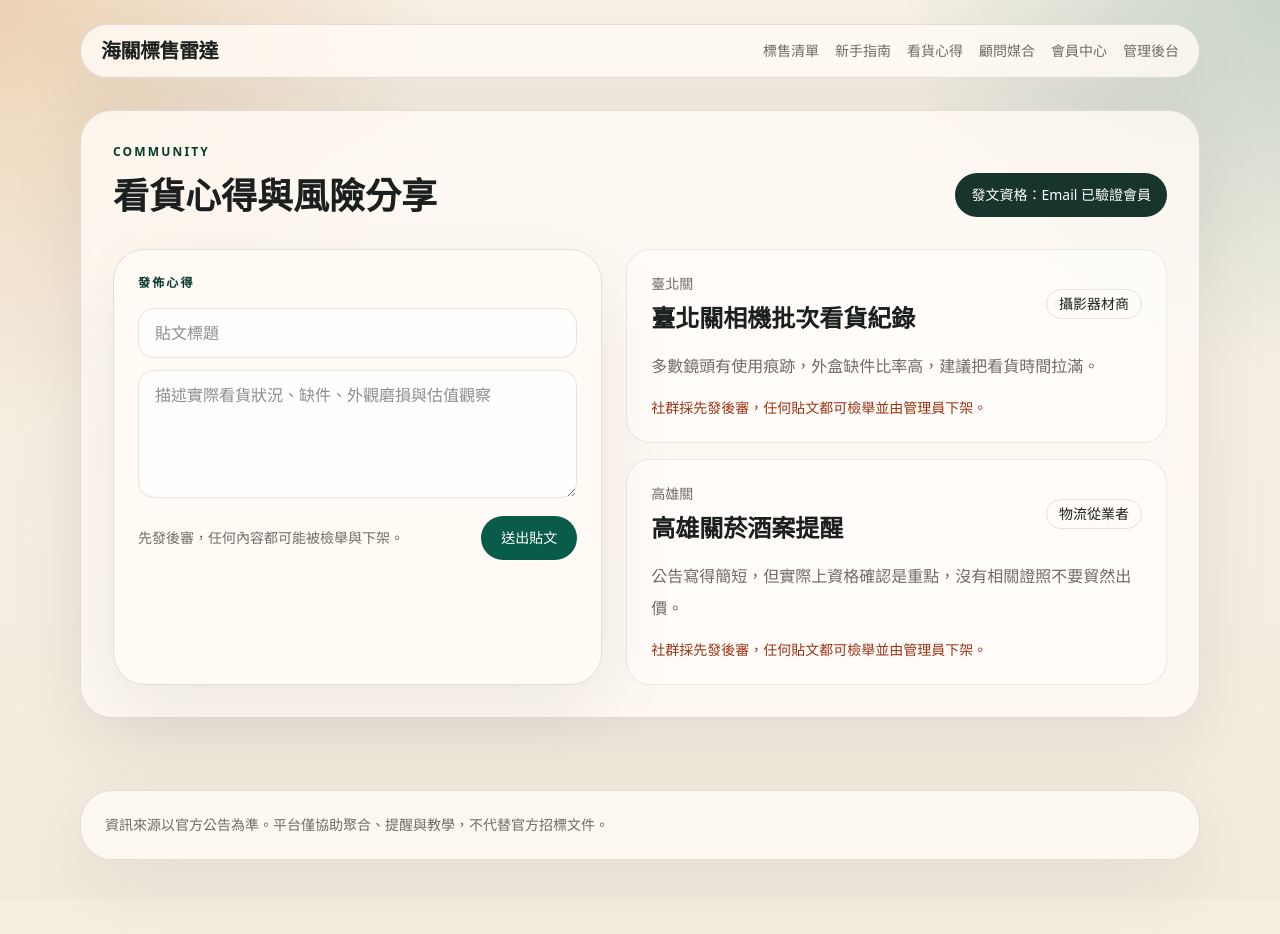
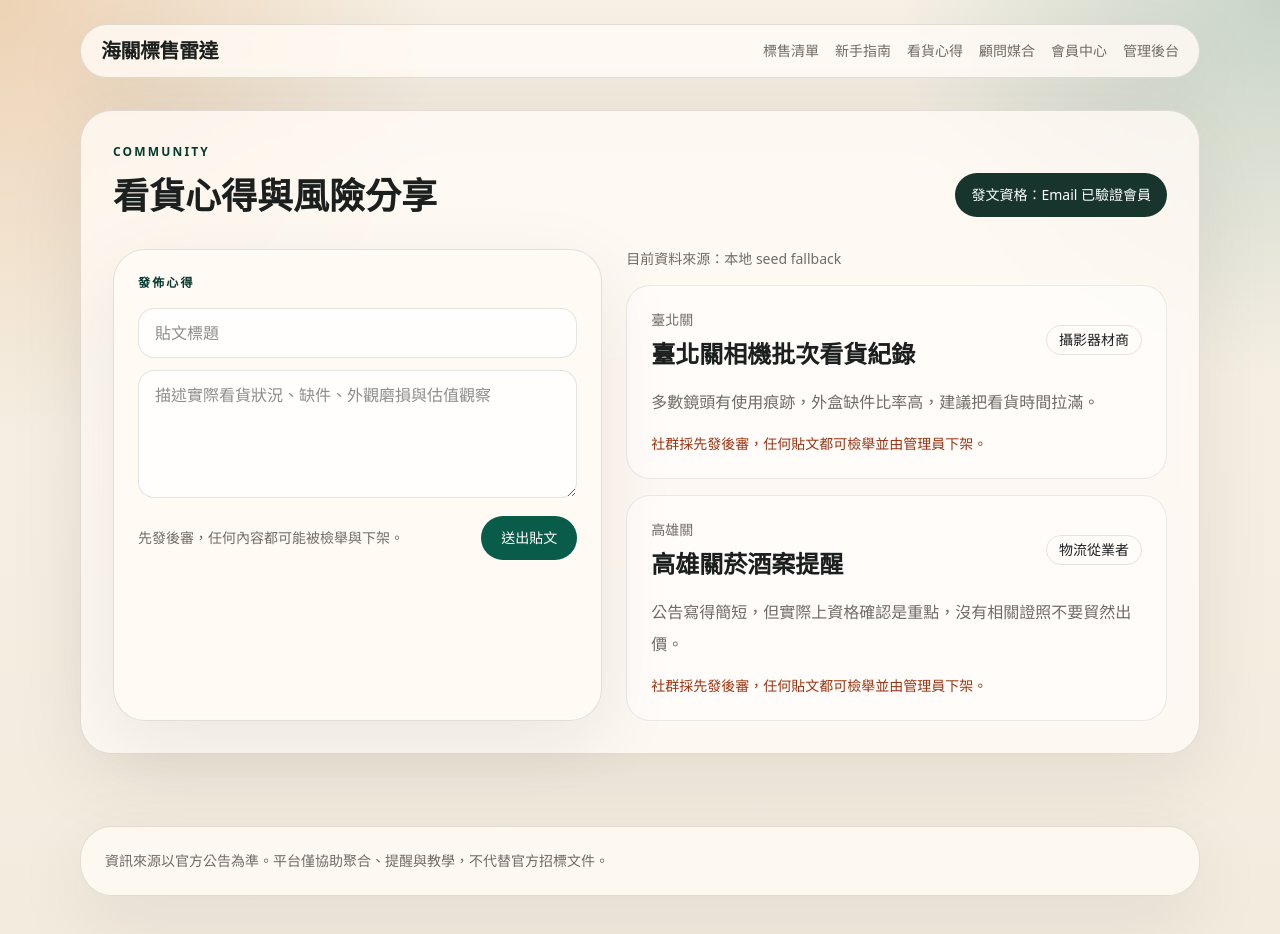
Before and after one commit to Jest-Test-Team/those_forgotten, a Next.js app in the folder apps/web/: page /community in a window 1280 px wide. Before the commit the page ends 900 px from the top, so only its background shows below. Built offline with nearby package versions, Linux system fonts and the light colour scheme; no server answers.

Commit message:
feat: use api loaders across member community pages

```diff
--- a/apps/web/src/app/advisors/page.tsx
+++ b/apps/web/src/app/advisors/page.tsx
@@ -1,12 +1,14 @@
 import { AdvisorLeadForm } from "@/components/advisor-lead-form";
 import { Shell } from "@/components/shell";
-import { advisors } from "@/lib/site-data";
+import { getAdvisors } from "@/lib/api";
 
 export const metadata = {
   title: "顧問媒合",
 };
 
-export default function AdvisorsPage() {
+export default async function AdvisorsPage() {
+  const { advisors, source } = await getAdvisors();
+
   return (
     <Shell>
       <section className="glass rounded-[2rem] p-8">
@@ -15,6 +17,7 @@ export default function AdvisorsPage() {
         <p className="mt-4 max-w-2xl text-lg leading-8 text-[color:var(--muted)]">
           v1 僅提供顧問名錄與需求表單，不處理站內私訊與金流。顧問資料為自我聲明，請自行驗證專業背景。
         </p>
+        <p className="mt-3 text-sm text-[color:var(--muted)]">目前資料來源：{source === "api" ? "即時 API" : "本地 seed fallback"}</p>
         <div className="mt-8 grid gap-4 md:grid-cols-2">
           {advisors.map((advisor) => (
             <article key={advisor.id} className="rounded-[1.5rem] border border-black/8 bg-white/60 p-6">
--- a/apps/web/src/app/community/page.tsx
+++ b/apps/web/src/app/community/page.tsx
@@ -1,12 +1,14 @@
 import { CommunityComposer } from "@/components/community-composer";
 import { Shell } from "@/components/shell";
-import { posts } from "@/lib/site-data";
+import { getCommunityPosts } from "@/lib/api";
 
 export const metadata = {
   title: "看貨心得",
 };
 
-export default function CommunityPage() {
+export default async function CommunityPage() {
+  const { posts, source } = await getCommunityPosts();
+
   return (
     <Shell>
       <section className="glass rounded-[2rem] p-8">
@@ -22,6 +24,7 @@ export default function CommunityPage() {
         <div className="mt-8 grid gap-6 lg:grid-cols-[0.95fr_1.05fr]">
           <CommunityComposer />
           <div className="space-y-4">
+            <p className="text-sm text-[color:var(--muted)]">目前資料來源：{source === "api" ? "即時 API" : "本地 seed fallback"}</p>
             {posts.map((post) => (
               <article key={post.id} className="rounded-[1.5rem] border border-black/8 bg-white/60 p-6">
                 <div className="flex flex-wrap items-center justify-between gap-3">
--- a/apps/web/src/app/member/page.tsx
+++ b/apps/web/src/app/member/page.tsx
@@ -1,12 +1,17 @@
 import { MemberConsole } from "@/components/member-console";
 import { Shell } from "@/components/shell";
-import { auctions, courses, historicalCoverageStart } from "@/lib/site-data";
+import { getAuctions, getCourses, historicalCoverageStart } from "@/lib/api";
 
 export const metadata = {
   title: "會員中心",
 };
 
-export default function MemberPage() {
+export default async function MemberPage() {
+  const [{ auctions, source: auctionSource }, { courses, source: courseSource }] = await Promise.all([
+    getAuctions(),
+    getCourses(),
+  ]);
+
   return (
     <Shell>
       <div className="grid gap-6 lg:grid-cols-[0.95fr_1.05fr]">
@@ -25,6 +30,10 @@ export default function MemberPage() {
             <div className="rounded-[1.5rem] border border-black/8 bg-white/60 p-5">
               <p className="font-semibold text-[color:var(--foreground)]">歷史資料涵蓋</p>
               <p className="mt-2">成交資料起算日：{historicalCoverageStart}</p>
+            </div>
+            <div className="rounded-[1.5rem] border border-black/8 bg-white/60 p-5">
+              <p className="font-semibold text-[color:var(--foreground)]">資料來源</p>
+              <p className="mt-2">標案：{auctionSource === "api" ? "API" : "Seed"} / 課程：{courseSource === "api" ? "API" : "Seed"}</p>
             </div>
           </div>
         </section>
```
Lines whose indentation alone changed are shown as unchanged.
